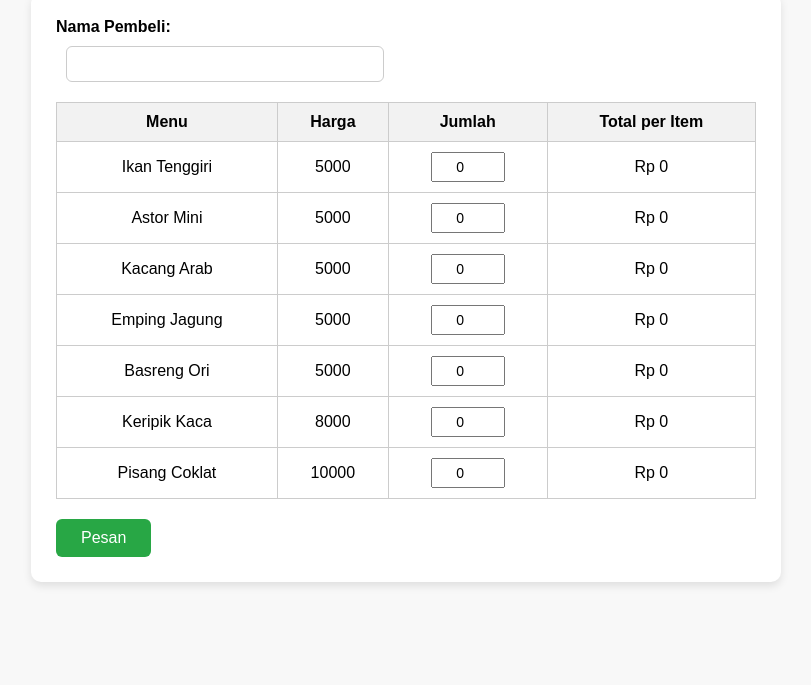
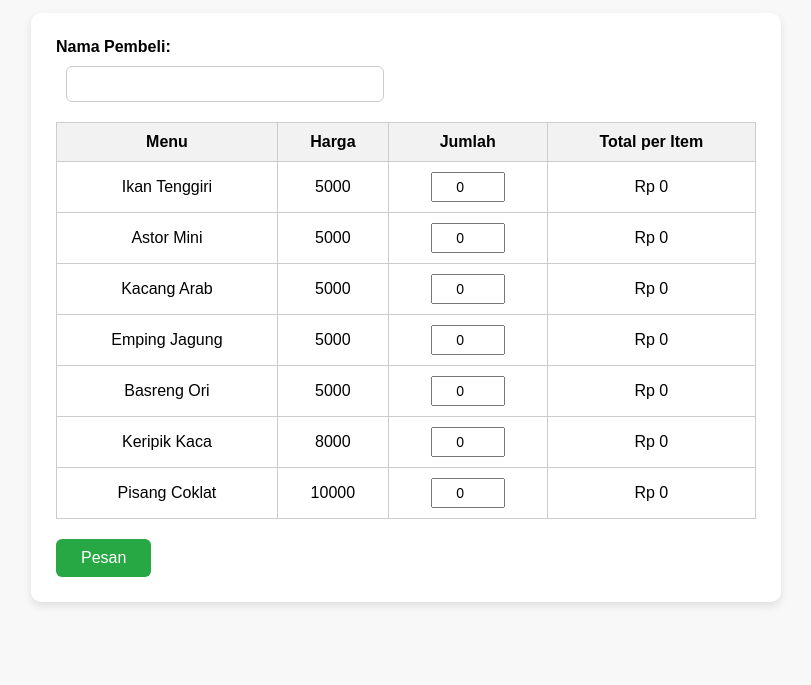
Before and after one commit to auliahusni1/aulia-snack-apps, a plain HTML site: page frontend/index.html in a window 1280 px wide. Shown: the part 115-800 px from the top of the page, without its empty margins (234-1045 px from the left). Drawn offline with Linux system fonts and the light colour scheme.

Commit message:
Update style.css

```diff
--- a/frontend/style.css
+++ b/frontend/style.css
@@ -1,6 +1,12 @@
 body {
   font-family: Arial, sans-serif;
   background-color: #f8f8f8;
+  padding: 20px;
+}
+
+.container {
+  max-width: 800px;
+  margin: auto;
   padding: 20px;
 }
 
```
